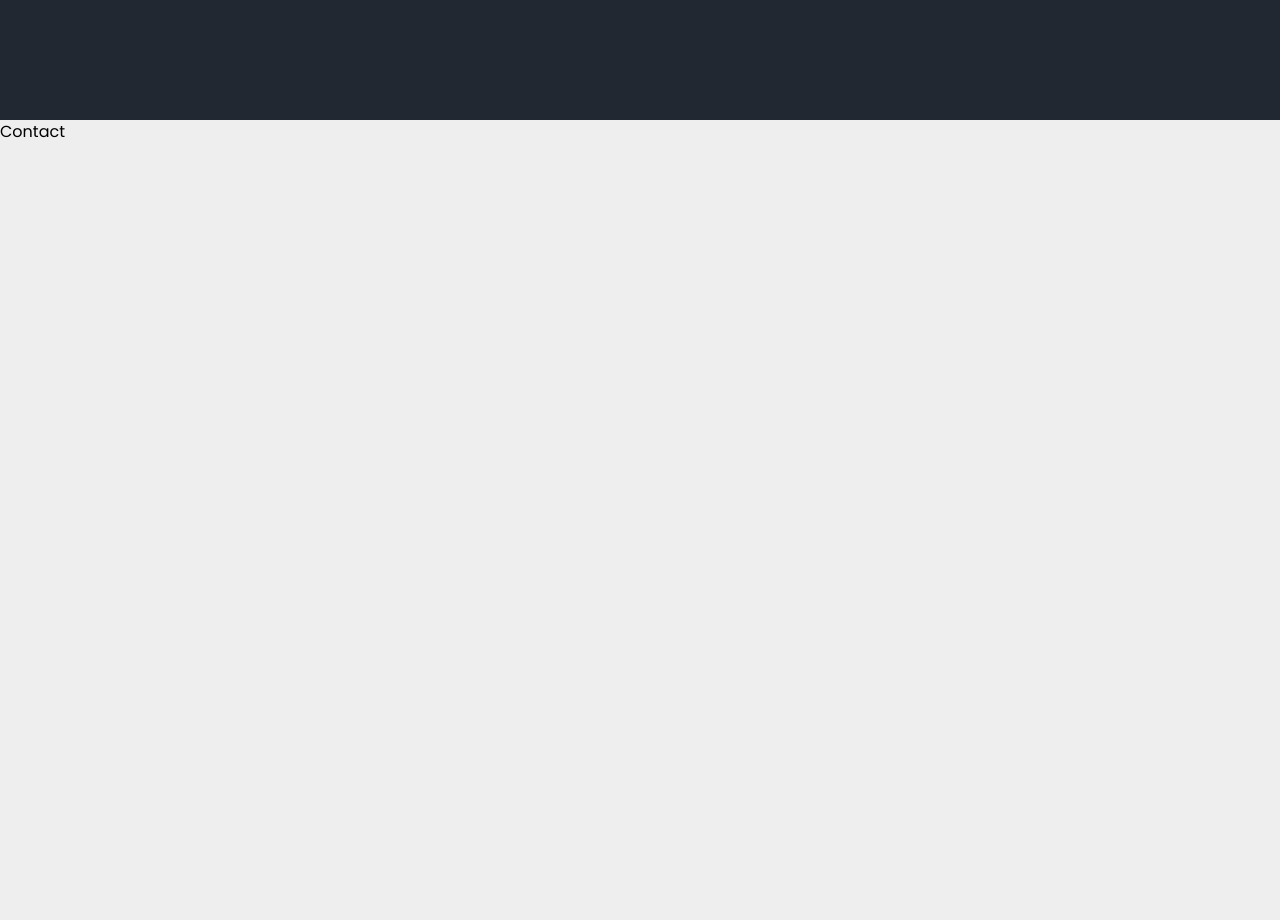
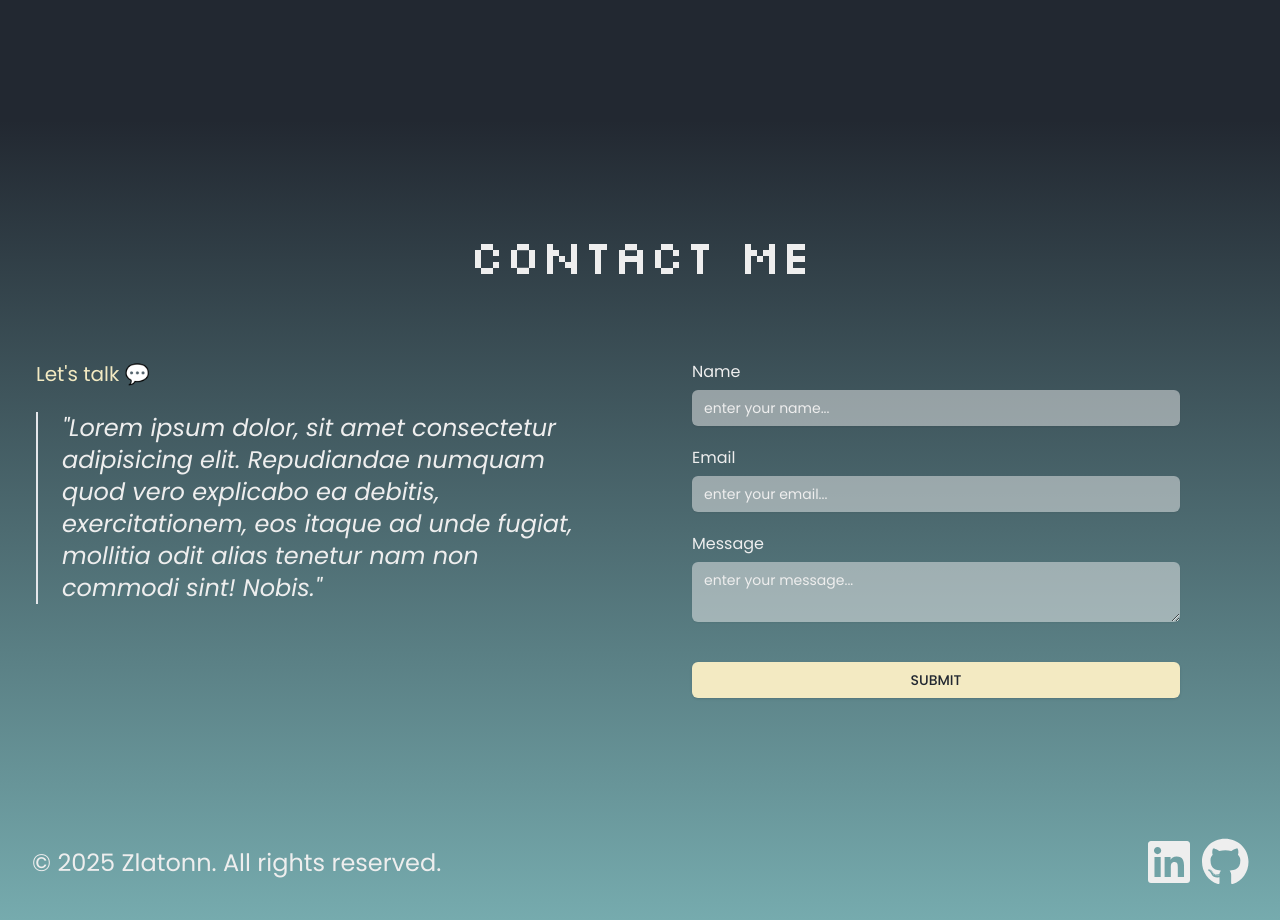
Before and after one commit to Zlatonn/zlatonn.dev, a React (Vite) app: page / in a window 1280 px wide. Shown: the part 2880-3800 px from the top of the page. Built offline with nearby package versions, Linux system fonts and the light colour scheme; a web font is replaced by a local one.

Commit message:
✨ feat: Create contact page
- create contact page mock up
- create footer component
- install input, label, textArea component from shadcn/ui

```diff
--- a/package.json
+++ b/package.json
@@ -16,6 +16,7 @@
     "@fortawesome/free-solid-svg-icons": "^6.7.2",
     "@fortawesome/react-fontawesome": "^0.2.2",
     "@gsap/react": "^2.1.2",
+    "@radix-ui/react-label": "^2.1.2",
     "@radix-ui/react-slot": "^1.1.2",
     "class-variance-authority": "^0.7.1",
     "clsx": "^2.1.1",
--- /dev/null
+++ b/src/components/Footer.tsx
@@ -0,0 +1,20 @@
+import { FontAwesomeIcon } from "@fortawesome/react-fontawesome";
+import { faGithub, faLinkedin } from "@fortawesome/free-brands-svg-icons";
+
+const Footer = () => {
+  return (
+    <div className="p-3 lg:p-5 xl:p-8 flex justify-between items-center text-light md:absolute md:bottom-0 md:inset-x-0 ">
+      <div className="md:text-lg lg:text-xl xl:text-2xl">© 2025 Zlatonn. All rights reserved.</div>
+      <div className="flex gap-3 text-2xl md:text-3xl lg:text-4xl xl:text-5xl">
+        <a href="#" className="hover:text-accent">
+          <FontAwesomeIcon icon={faLinkedin} />
+        </a>
+        <a href="#" className="hover:text-accent">
+          <FontAwesomeIcon icon={faGithub} />
+        </a>
+      </div>
+    </div>
+  );
+};
+
+export default Footer;
--- /dev/null
+++ b/src/components/ui/input.tsx
@@ -0,0 +1,22 @@
+import * as React from "react"
+
+import { cn } from "@/lib/utils"
+
+const Input = React.forwardRef<HTMLInputElement, React.ComponentProps<"input">>(
+  ({ className, type, ...props }, ref) => {
+    return (
+      <input
+        type={type}
+        className={cn(
+          "flex h-9 w-full rounded-md border border-neutral-200 bg-transparent px-3 py-1 text-base shadow-sm transition-colors file:border-0 file:bg-transparent file:text-sm file:font-medium file:text-neutral-950 placeholder:text-neutral-500 focus-visible:outline-none focus-visible:ring-1 focus-visible:ring-neutral-950 disabled:cursor-not-allowed disabled:opacity-50 md:text-sm dark:border-neutral-800 dark:file:text-neutral-50 dark:placeholder:text-neutral-400 dark:focus-visible:ring-neutral-300",
+          className
+        )}
+        ref={ref}
+        {...props}
+      />
+    )
+  }
+)
+Input.displayName = "Input"
+
+export { Input }
--- /dev/null
+++ b/src/components/ui/label.tsx
@@ -0,0 +1,24 @@
+import * as React from "react"
+import * as LabelPrimitive from "@radix-ui/react-label"
+import { cva, type VariantProps } from "class-variance-authority"
+
+import { cn } from "@/lib/utils"
+
+const labelVariants = cva(
+  "text-sm font-medium leading-none peer-disabled:cursor-not-allowed peer-disabled:opacity-70"
+)
+
+const Label = React.forwardRef<
+  React.ElementRef<typeof LabelPrimitive.Root>,
+  React.ComponentPropsWithoutRef<typeof LabelPrimitive.Root> &
+    VariantProps<typeof labelVariants>
+>(({ className, ...props }, ref) => (
+  <LabelPrimitive.Root
+    ref={ref}
+    className={cn(labelVariants(), className)}
+    {...props}
+  />
+))
+Label.displayName = LabelPrimitive.Root.displayName
+
+export { Label }
--- /dev/null
+++ b/src/components/ui/textarea.tsx
@@ -0,0 +1,22 @@
+import * as React from "react"
+
+import { cn } from "@/lib/utils"
+
+const Textarea = React.forwardRef<
+  HTMLTextAreaElement,
+  React.ComponentProps<"textarea">
+>(({ className, ...props }, ref) => {
+  return (
+    <textarea
+      className={cn(
+        "flex min-h-[60px] w-full rounded-md border border-neutral-200 bg-transparent px-3 py-2 text-base shadow-sm placeholder:text-neutral-500 focus-visible:outline-none focus-visible:ring-1 focus-visible:ring-neutral-950 disabled:cursor-not-allowed disabled:opacity-50 md:text-sm dark:border-neutral-800 dark:placeholder:text-neutral-400 dark:focus-visible:ring-neutral-300",
+        className
+      )}
+      ref={ref}
+      {...props}
+    />
+  )
+})
+Textarea.displayName = "Textarea"
+
+export { Textarea }
--- a/src/pages/Contact.tsx
+++ b/src/pages/Contact.tsx
@@ -1,5 +1,61 @@
+import Footer from "@/components/Footer";
+import { Button } from "@/components/ui/button";
+import { Input } from "@/components/ui/input";
+import { Textarea } from "@/components/ui/textarea";
+
+import { Label } from "@radix-ui/react-label";
+
 const Contact = () => {
-  return <div className="relative min-h-screen w-screen bg-light">Contact</div>;
+  return (
+    <div className="relative min-h-screen w-screen bg-gradient-to-b from-secondary to-primary">
+      <div className="py-28 flex flex-col items-center gap-20">
+        <h1 className="font-display text-3xl md:text-4xl xl:text-5xl font-regular text-light">CONTACT ME</h1>
+        <div className="grid grid-cols-1 gap-10 xl:grid-cols-2 xl:gap-20">
+          <div className="px-3 max-w-lg xl:max-w-xl flex flex-col gap-3">
+            <h2 className="text-accent text-xl">Let's talk 💬</h2>
+            <blockquote className="my-3 border-l-2 pl-6 italic text-light lg:text-xl xl:text-2xl">
+              "Lorem ipsum dolor, sit amet consectetur adipisicing elit. Repudiandae numquam quod vero explicabo ea debitis, exercitationem,
+              eos itaque ad unde fugiat, mollitia odit alias tenetur nam non commodi sint! Nobis."
+            </blockquote>
+          </div>
+
+          <form className="px-3 max-w-lg flex flex-col gap-5 items-center text-light">
+            <div className="grid w-full items-center gap-1.5">
+              <Label htmlFor="name">Name</Label>
+              <Input
+                type="text"
+                id="name"
+                placeholder="enter your name..."
+                className="bg-light/50 placeholder:text-light border-none outline-none"
+              />
+            </div>
+            <div className="grid w-full items-center gap-1.5">
+              <Label htmlFor="email">Email</Label>
+              <Input
+                type="text"
+                id="email"
+                placeholder="enter your email..."
+                className="bg-light/50 placeholder:text-light border-none outline-none"
+              />
+            </div>
+            <div className="grid w-full items-center gap-1.5">
+              <Label htmlFor="message">Message</Label>
+              <Textarea
+                id="message"
+                placeholder="enter your message..."
+                className="bg-light/50 placeholder:text-light border-none outline-none"
+              />
+            </div>
+
+            <Button className="w-full mt-5 bg-accent text-secondary hover:bg-accent hover:-translate-y-1 hover:shadow-md hover:shadow-secondary transition-all duration-500">
+              SUBMIT
+            </Button>
+          </form>
+        </div>
+      </div>
+      <Footer />
+    </div>
+  );
 };
 
 export default Contact;
```
Also changed, not shown: 1 other file (tests, documents, lock files or other folders).
